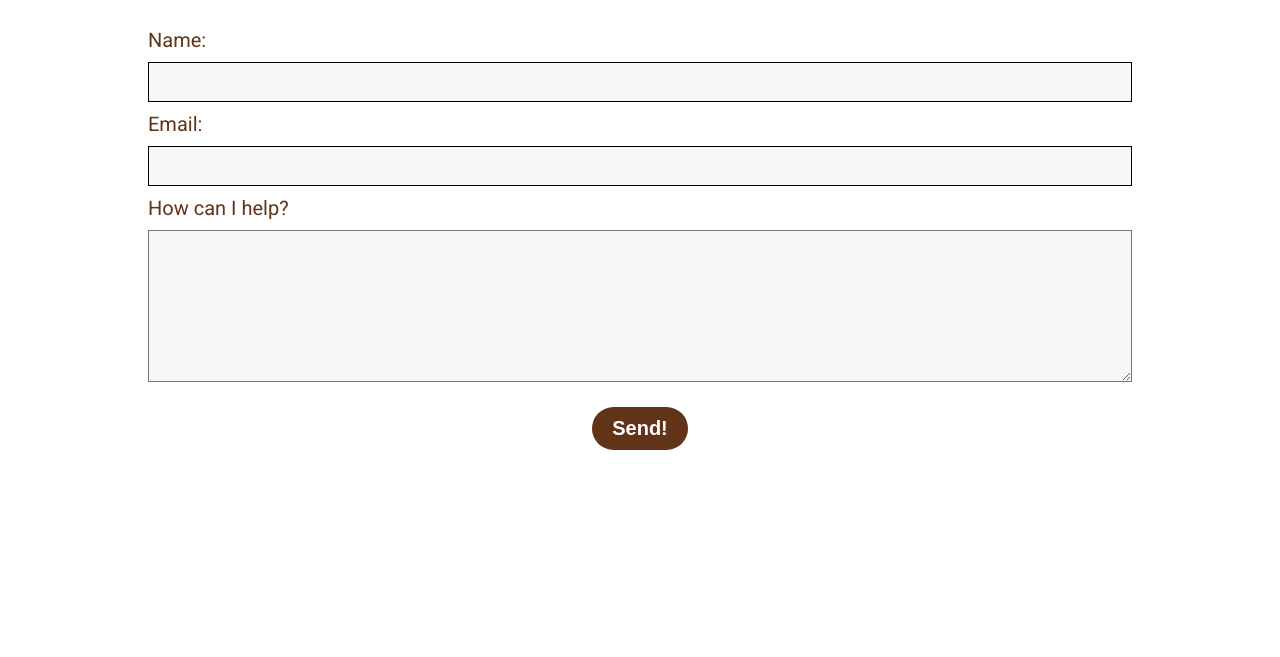
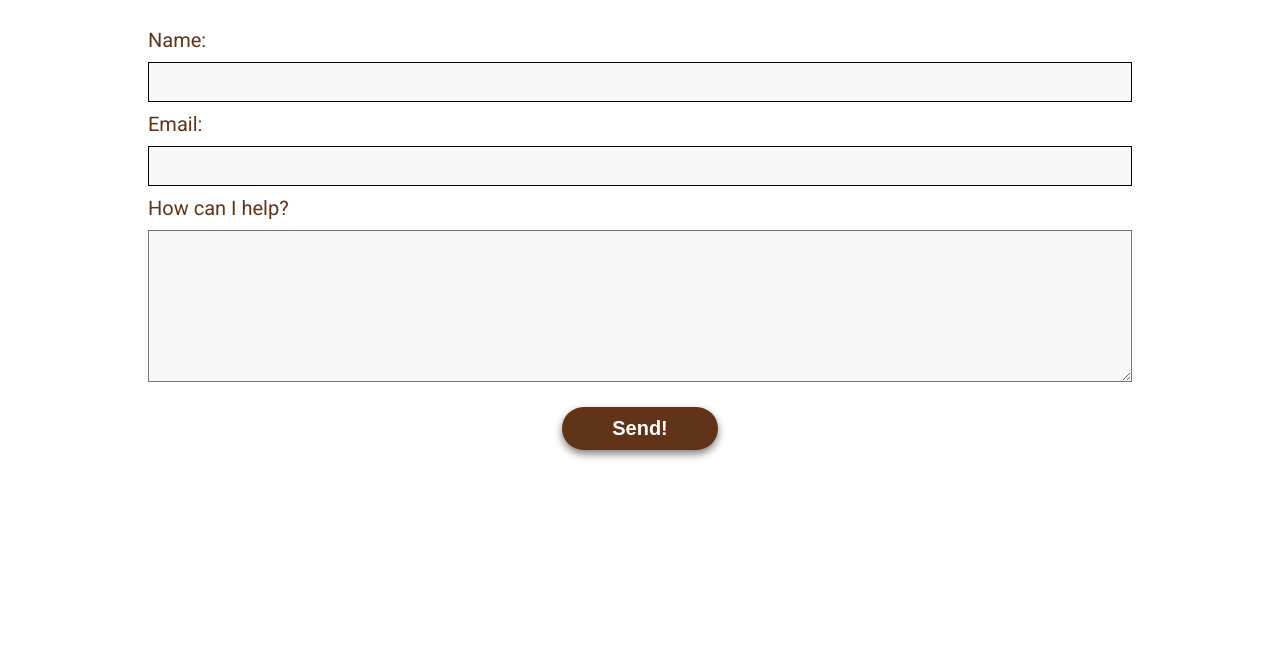
Before and after one commit to thejefwright/thomashill, a Gatsby site: page /contact in a window 1280 px wide. Shown: the part 143-800 px from the top of the page. Built offline with nearby package versions, Linux system fonts and the light colour scheme; Gatsby itself is replaced by a stand-in of ours.

Commit message:
updating from styles

```diff
--- a/src/pages/contact.js
+++ b/src/pages/contact.js
@@ -24,10 +24,6 @@ const FormStyles = styled.form`
     padding: 0.5rem;
     font-size: 1.75rem;
     border: 1px solid black;
-    /* &:focus {
-      outline: 0;
-      border-color: var(--green);
-    } */
   }
   textarea {
     width: 100%;
@@ -41,17 +37,22 @@ const FormStyles = styled.form`
   }
 
   button {
-    /* align-self: center; */
     display: block;
-    width: auto;
     background: var(--primary);
     color: white;
     border: 0;
     font-size: 2rem;
     font-weight: 600;
     border-radius: 25px;
-    padding: 1rem 2rem;
+    padding: 1rem 5rem;
     margin: 2rem auto;
+    transition: all 0.3s;
+    box-shadow: 0 4px 8px 0 grey;
+  }
+  @media (max-width: 500px) {
+    button {
+      transform: translateY(400%);
+    }
   }
 `;
 
```
